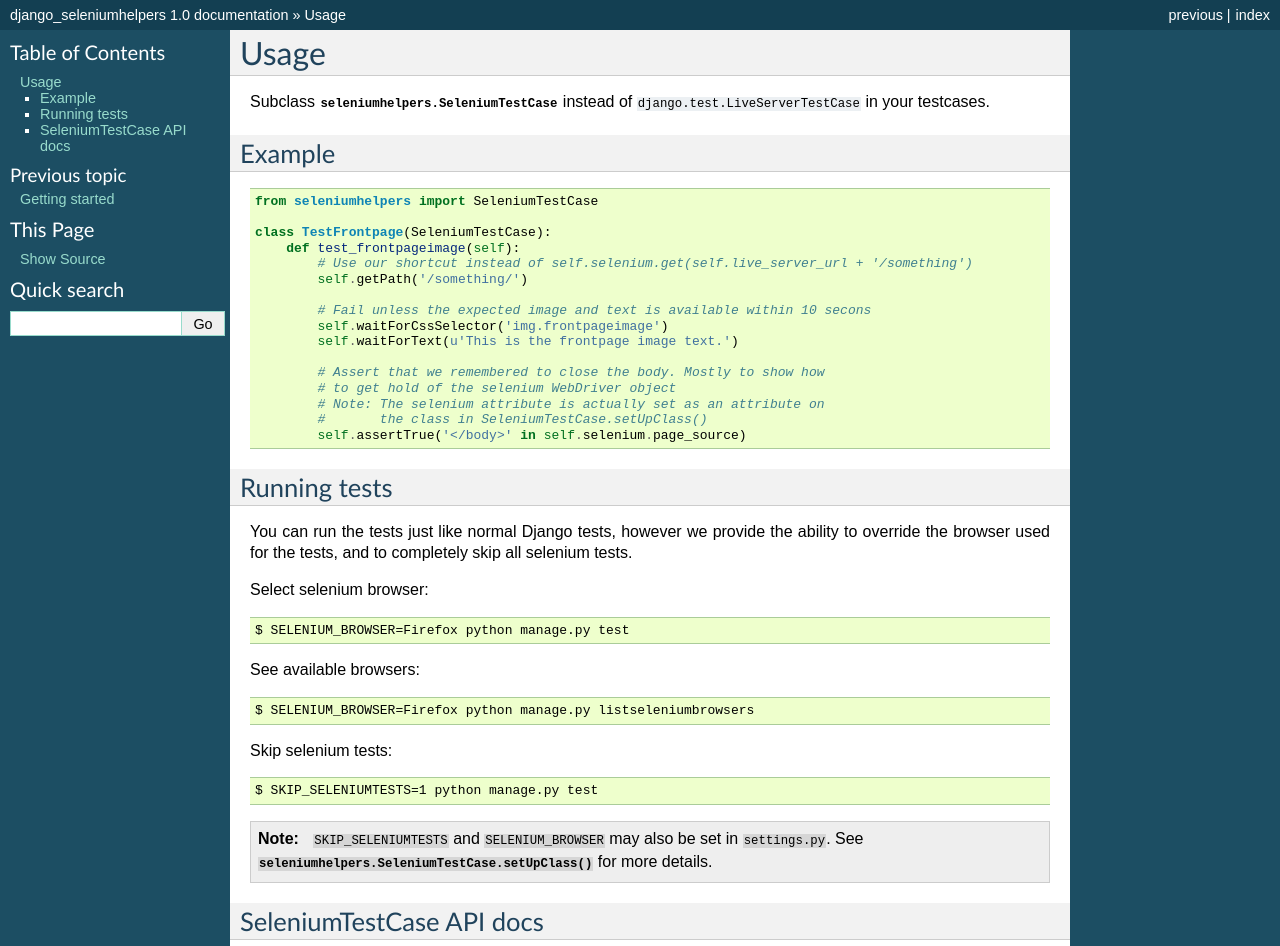
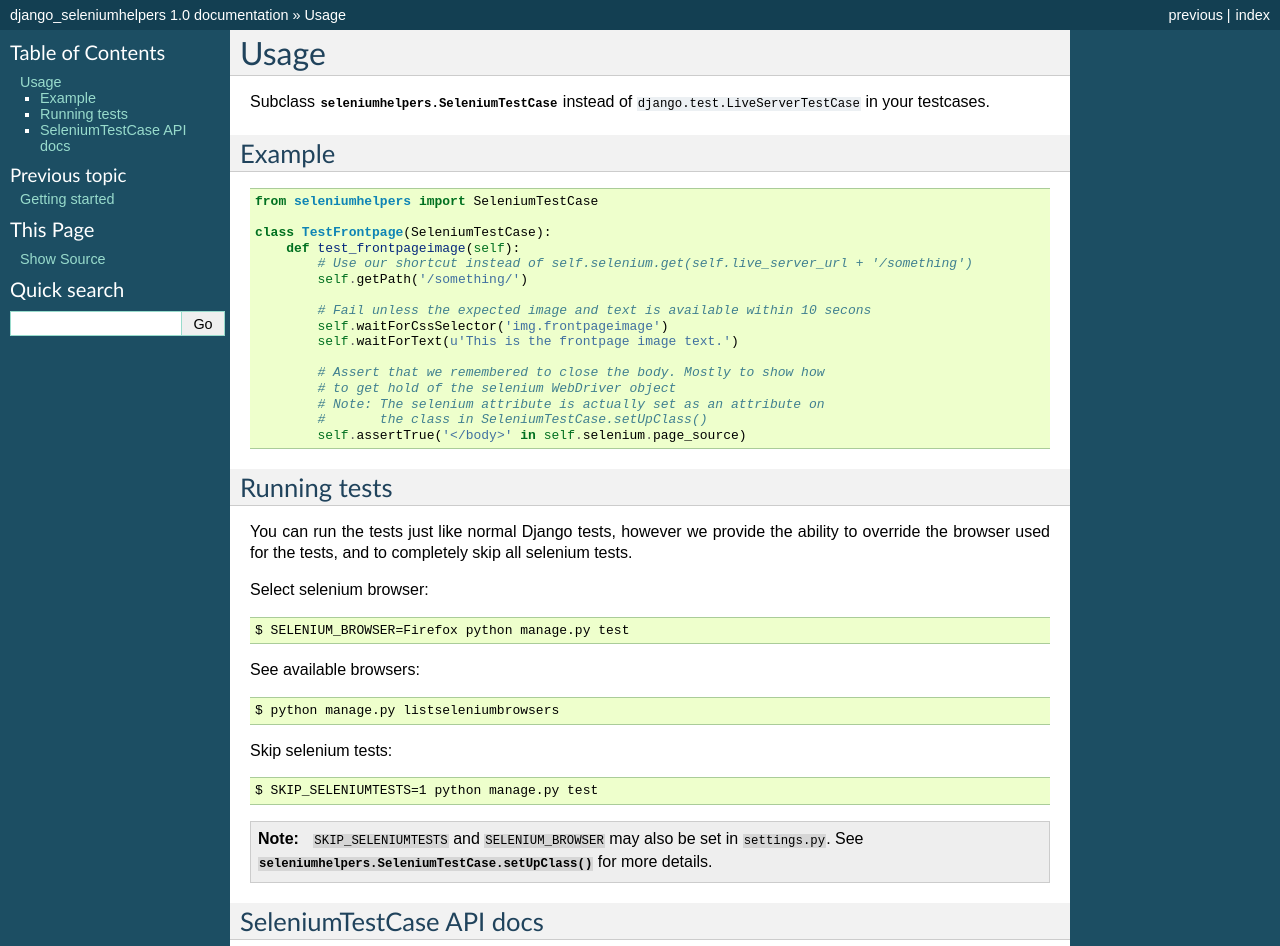
Before and after one commit to espenak/django_seleniumhelpers, a Sphinx documentation site: the page built from docs/usage.rst, in a window 1280 px wide, cut to the strip 0-946 px from the top of the page. Built offline with Sphinx 7.4.7, drawn with Linux system fonts in a browser that asks for light colours.

Commit message:
docs/usage: Remove SELENIUM_BROWSER from listseleniumbrowsers line.

```diff
--- a/docs/usage.rst
+++ b/docs/usage.rst
@@ -41,7 +41,7 @@
 
 See available browsers::
 
-    $ SELENIUM_BROWSER=Firefox python manage.py listseleniumbrowsers
+    $ python manage.py listseleniumbrowsers
 
 Skip selenium tests::
 
```
